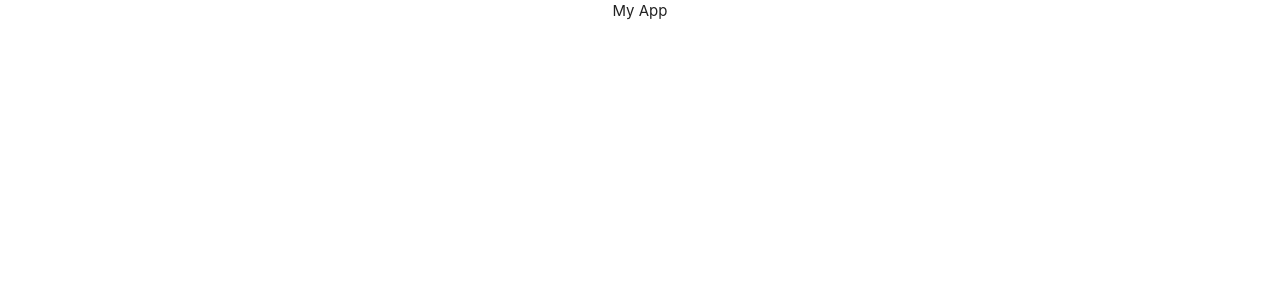
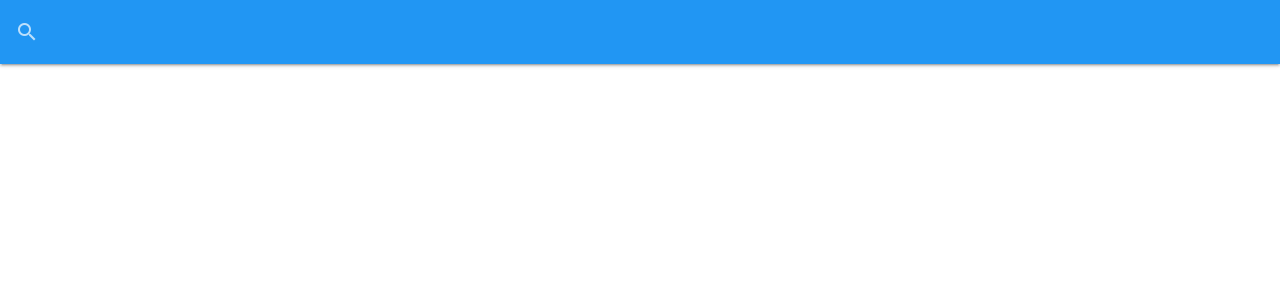
Before and after one commit to imvamsi/LogService, a React (Create React App) app: page / in a window 1280 px wide. Shown: the top 300 px of the page. Built offline with nearby package versions, Linux system fonts and the light colour scheme.

Commit message:
Search Bar added :tada:

```diff
--- a/src/App.js
+++ b/src/App.js
@@ -1,6 +1,7 @@
-import React, { useEffect } from "react";
+import React, { Fragment, useEffect } from "react";
 import "materialize-css/dist/css/materialize.min.css";
 import M from "materialize-css/dist/js/materialize.min.js";
+import SearchBar from "./components/layout/SearchBar";
 import "./App.css";
 
 const App = () => {
@@ -8,7 +9,11 @@ const App = () => {
     //Initialize Materialize
     M.AutoInit();
   });
-  return <div className="App">My App</div>;
+  return (
+    <Fragment>
+      <SearchBar />
+    </Fragment>
+  );
 };
 
 export default App;
--- /dev/null
+++ b/src/components/layout/SearchBar.jsx
@@ -0,0 +1,23 @@
+import React, { Fragment } from "react";
+
+const SearchBar = () => {
+  return (
+    <Fragment>
+      <nav className="blue" style={{ marginBottom: "40px" }}>
+        <div className="nav-wrapper">
+          <form>
+            <div className="input-field">
+              <input id="search" type="search" />
+              <label className="label-icon" for="search">
+                <i className="material-icons">search</i>
+              </label>
+              <i className="material-icons">close</i>
+            </div>
+          </form>
+        </div>
+      </nav>
+    </Fragment>
+  );
+};
+
+export default SearchBar;
```
